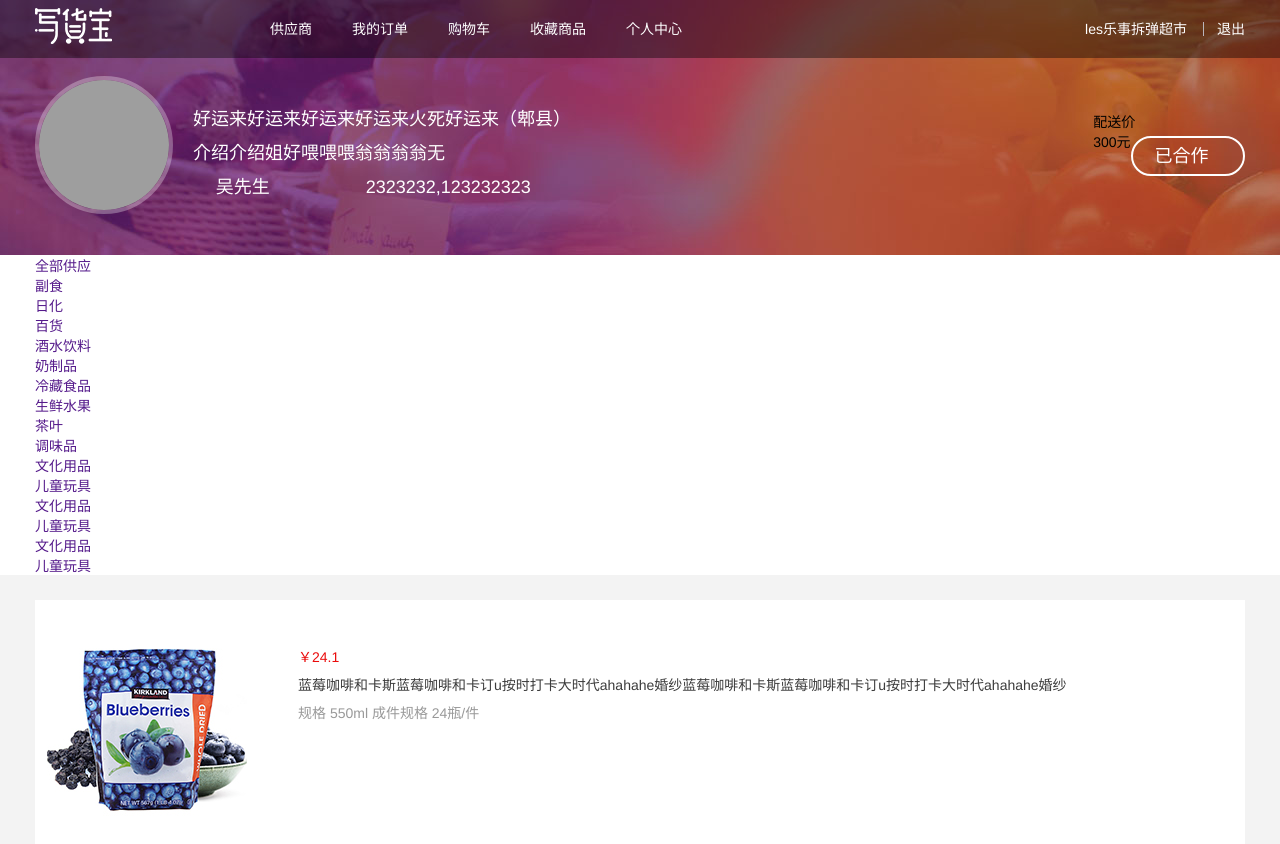
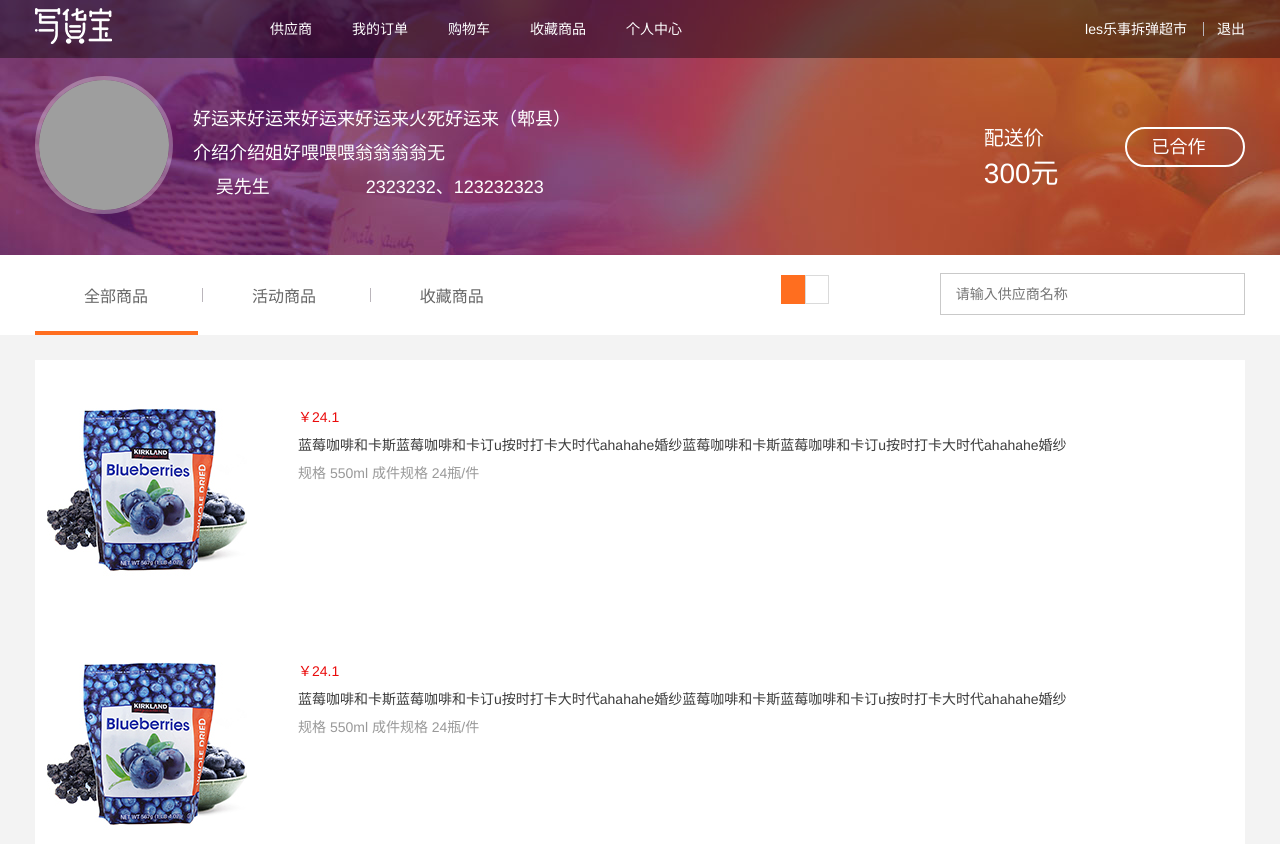
Before and after one commit to wxx-Ruth/goods, a website: page pages/supplier01.html in a window 1280 px wide. Shown: the top 844 px of the page. Drawn offline with Linux system fonts and the light colour scheme; grey boxes are pictures that could not be loaded; a web font is replaced by a local one.

Commit message:
增加供应商

```diff
--- a/pages/supplier01.html
+++ b/pages/supplier01.html
@@ -33,36 +33,35 @@
 				<p>好运来好运来好运来好运来火死好运来（郫县）</p>
 				<p>介绍介绍姐好喂喂喂翁翁翁翁无</p>
 				<p class="contact"><i class="iconfont icon-name">&#xe62e;</i><span class="shoper-txt">吴先生</span>
-					<i class="iconfont icon-tel">&#xe605;</i><span class="shoper-txt">2323232,123232323</span></p>
+					<i class="iconfont icon-tel">&#xe605;</i><span class="shoper-txt">2323232、123232323</span></p>
 			</div>
 			<div class="relative-info fr">
-				<h4 class="disprice">配送价</h4>
-				<span>300元</span>
-				<a href="javascript:;" class="go-edit fr">已合作<i class="iconfont icon-goedit">&#xe64f;</i></a>
+				<div class="disprice fl">
+					<span>配送价</span>
+					<span class="money">300元</span>
+				</div>
+				<a href="javascript:;" class="round-rect fr">已合作<i class="iconfont icon-arrow-right">&#xe64f;</i></a>
 
 			</div>
 		</div>
 	</div>
-	<nav class="grid-m1210">
-		<ul class="nav-list">
-			<li><a href="" class="current">全部供应</a><span class="line"></span></li>
-			<li><a href="">副食</a><span class="line"></span></li>
-			<li><a href="">日化</a><span class="line"></span></li>
-			<li><a href="">百货</a><span class="line"></span></li>
-			<li><a href="">酒水饮料</a><span class="line"></span></li>
-			<li><a href="">奶制品</a><span class="line"></span></li>
-			<li><a href="">冷藏食品</a><span class="line"></span></li>
-			<li><a href="">生鲜水果</a><span class="line"></span></li>
-			<li><a href="">茶叶</a><span class="line"></span></li>
-			<li><a href="">调味品</a><span class="line"></span></li>
-			<li><a href="">文化用品</a><span class="line"></span></li>
-			<li><a href="">儿童玩具</a><span class="line"></span></li>
-			<li><a href="">文化用品</a><span class="line"></span></li>
-			<li><a href="">儿童玩具</a><span class="line"></span></li>
-			<li><a href="">文化用品</a><span class="line"></span></li>
-			<li><a href="">儿童玩具</a></li>
-		</ul>
-	</nav>
+	<div class="mod-full">
+		<nav class="grid-m1210">
+			<div class="shopnav-left">
+					<a href="" class="shopnav-tab current">全部商品</a>
+					<a href="" class="shopnav-tab">活动商品</a>
+					<a href="" class="shopnav-tab">收藏商品</a>
+					<div class="shop-icons-list">
+						<a href="" class="icon-item selected"><i class="iconfont">&#xe65b;</i></a>
+						<a href="" class="icon-item"><i class="iconfont">&#xe65a;</i></a>
+					</div>
+			</div>
+			<div class="shop-search-box">
+				<input type="text" name="" class="search-input fl" placeholder="请输入供应商名称">
+				<button type="submit" class="btn search-btn fl"><i class="iconfont icon-search">&#xe654;</i></button>
+			</div>
+		</nav>
+	</div>
 	<div class="mod-full mod-gray">
 		<div class="grid-m1210 pt25b75">
 			<ul class="list mb25 all-goods">
--- a/sass/modules/bottom.scss
+++ b/sass/modules/bottom.scss
@@ -43,37 +43,3 @@
     color: $gray-light;
     font-size: $font-size-s;
 }
-.sidebar{
-    background-color: #fff;
-    font-family: 'STFangsong, SimSun';
-    .item{
-        display: block;
-        width: 76px;
-        border: 1px solid #efefef;
-        color: $cgray;
-        text-align: center;
-        padding: 10px 0 8px;
-        .iconfont{
-            display: block;
-            font-size: 38px;
-            line-height: 38px;
-        }
-        .icon-go-top{
-            font-size: 24px;
-        }
-        &.current, &:hover{
-            color: $byellow;
-            border-color: $byellow;
-        }
-    }
-    .go-top{
-        background-color: #e7e7e7;
-    }
-
-}
-.side-fixed{
-    position: fixed;
-    bottom: 0px;
-    right: 0px;
-    z-index: 10;
-}
--- a/sass/modules/common.scss
+++ b/sass/modules/common.scss
@@ -98,3 +98,16 @@ body{
 	-moz-transform: rotate($deg); 	/* Firefox */
 	-webkit-transform: rotate($deg); /* Safari 和 Chrome */
 }
+@mixin round-rect($radius: 25px, $color: $byellow){
+	margin-top: 18px;
+	border-radius: $radius;
+	line-height: 34px;
+	height: 34px;
+	border: 1px solid $color;
+	color: $color;
+	padding: 0 25px;
+}
+.icon-arrow-right{
+	vertical-align: middle;
+	font-size: 16px;
+}
--- a/sass/modules/header.scss
+++ b/sass/modules/header.scss
@@ -87,16 +87,3 @@
         }
     }
 }
-    .go-edit{
-        margin-top: 18px;
-        border-radius: 25px;
-        line-height: 34px;
-        height: 34px;
-        border: 1px solid $byellow;
-        color: $byellow;
-        padding: 0 25px;
-        .icon-goedit{
-            vertical-align: middle;
-            font-size: 16px;
-        }
-    }
--- a/sass/modules/indexList.scss
+++ b/sass/modules/indexList.scss
@@ -69,17 +69,7 @@
             font-size:14px;
         }
     }
-    .go-edit{
-        margin-top: 18px;
-        border-radius: 25px;
-        line-height: 34px;
-        height: 34px;
-        border: 1px solid $byellow;
-        color: $byellow;
-        padding: 0 25px;
-        .icon-goedit{
-            vertical-align: middle;
-            font-size: 16px;
-        }
+    .round-rect{
+       @include round-rect();
     }
 }
--- /dev/null
+++ b/sass/modules/sidebar.scss
@@ -0,0 +1,34 @@
+.sidebar{
+    background-color: #fff;
+    font-family: 'STFangsong, SimSun';
+    .item{
+        display: block;
+        width: 76px;
+        border: 1px solid #efefef;
+        color: $cgray;
+        text-align: center;
+        padding: 10px 0 8px;
+        .iconfont{
+            display: block;
+            font-size: 38px;
+            line-height: 38px;
+        }
+        .icon-go-top{
+            font-size: 24px;
+        }
+        &.current, &:hover{
+            color: $byellow;
+            border-color: $byellow;
+        }
+    }
+    .go-top{
+        background-color: #e7e7e7;
+    }
+
+}
+.side-fixed{
+    position: fixed;
+    bottom: 0px;
+    right: 0px;
+    z-index: 10;
+}
--- a/sass/modules/supplier/header.scss
+++ b/sass/modules/supplier/header.scss
@@ -80,19 +80,24 @@
     }
 }
 .relative-info{
-    margin-top: 35px;
-}
-    .go-edit{
+    margin-top: 46px;
+    .disprice{
+        margin-right: 66px;
+        span{
+            display: block;
+            color: #fff;
+            font-size: 20px;
+            &.money{
+                font-size: 28px;
+            }
+        }
+    }
+    .round-rect{
+        @include round-rect(25px, #fff);
         margin-top: 5px;
-        border-radius: 25px;
         line-height: 36px;
         height: 36px;
-        border: 2px solid #fff;
-        color: #fff;
-        padding: 0 22px;
         font-size: 18px;
-        .icon-goedit{
-            vertical-align: middle;
-            font-size: 16px;
-        }
+        border-width: 2px;
     }
+}
--- /dev/null
+++ b/sass/modules/supplier/shopNav.scss
@@ -0,0 +1,70 @@
+.shopnav-left{
+    float: left;
+    margin-left: -1px;
+    overflow: hidden;
+    width: 74%;
+    .shopnav-tab{
+        display: inline-block;
+        padding: 28px 50px;
+        font-size: $font-size-m;
+        color: $cgray;
+        position: relative;
+        &:before, &.current:after{
+            content: '';
+            position: absolute;
+            left: 0;
+        }
+        &:before{
+            top: 50%;
+            width: 1px;
+            height: 14px;
+            margin-top: -7px;
+            background: #bab5bb;
+        }
+        &.current:after{
+            bottom: 0;
+            width: 100%;
+            height: 4px;
+            background: $byellow;
+        }
+    }
+    .shop-icons-list{
+        float: right;
+        margin-top: 20px;
+        margin-right: 100px;
+        .icon-item{
+            display: inline-block;
+            border: 1px solid #dadada;
+            color: #c9c9c9;
+            padding: 0 2px;
+            margin-left: -5px;
+        }
+        .selected{
+            color: #fff;
+            background: $byellow;
+            border-color: $byellow;
+        }
+    }
+}
+.shop-search-box{
+    float: right;
+    margin: 18px 0 15px;
+    border: 1px solid #c9c9c9;
+    position: relative;
+    z-index: 3;
+    height: 40px;
+    .search-input{
+        width: 245px;
+        line-height: 38px;
+        padding-left: 15px;
+    }
+    .search-btn{
+        height: 40px;
+        background: #fff;
+        padding-right: 12px;
+    }
+    .icon-search{
+        color: $gray-light;
+        font-size: 30px;
+    }
+}
--- a/sass/pages/index.scss
+++ b/sass/pages/index.scss
@@ -4,3 +4,4 @@
 @import '../modules/header';
 @import '../modules/indexList';
 @import '../modules/bottom';
+@import '../modules/sidebar';
--- a/sass/pages/supplier.scss
+++ b/sass/pages/supplier.scss
@@ -1,6 +1,7 @@
 @import 'normalize.css';
 @import '../modules/common';
 @import '../modules/supplier/header';
+@import '../modules/supplier/shopNav';
 @import '../modules/indexList';
 @import '../modules/bottom';
 .all-goods{
```
Also changed, not shown: pages/index.html (+2 -2 lines), css/index.css, css/normalize.css, css/supplier.css.
